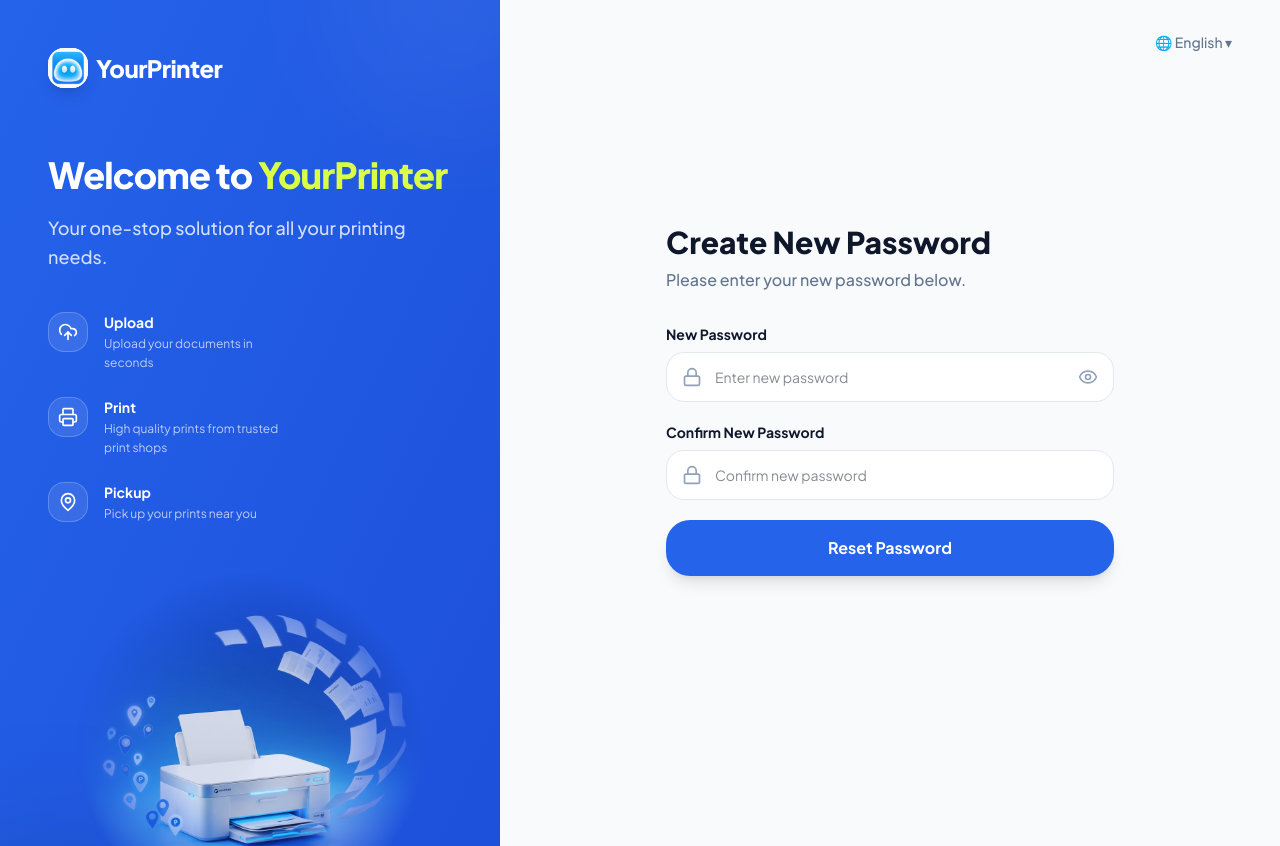
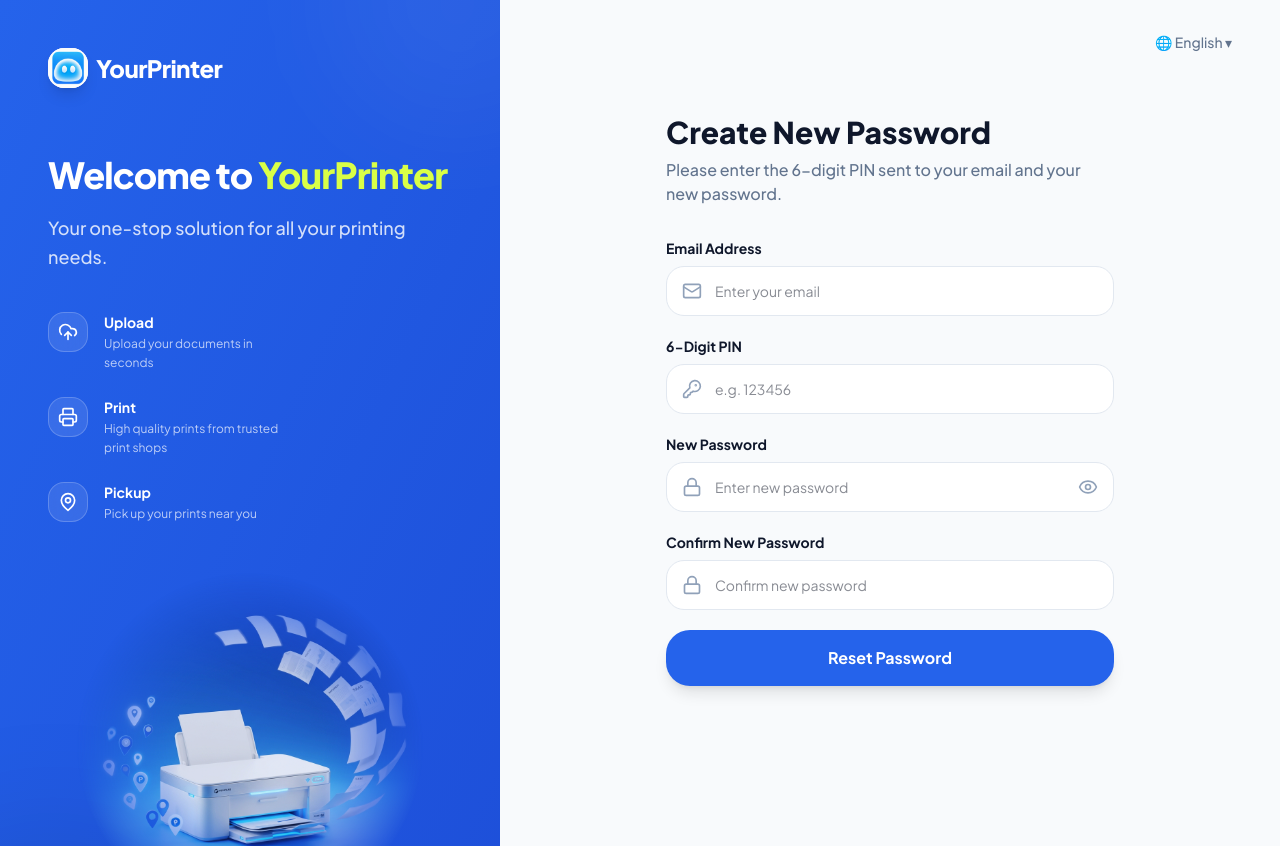
Before and after one commit to dream-era/YourPrinter, a Next.js app: page /auth/reset-password in a window 1280 px wide. Shown: the top 846 px of the page. Built offline with nearby package versions, Linux system fonts and the light colour scheme; no server answers.

Commit message:
feat: implement OTP PIN based password reset flow

```diff
--- a/src/app/auth/reset-password/page.tsx
+++ b/src/app/auth/reset-password/page.tsx
@@ -1,5 +1,9 @@
 import { ResetPasswordForm } from "@/components/auth/ResetPasswordForm";
+import { createClient } from "@/lib/supabase/server";
 
-export default function ResetPasswordPage() {
-  return <ResetPasswordForm />;
+export default async function ResetPasswordPage() {
+  const supabase = await createClient();
+  const { data: { session } } = await supabase.auth.getSession();
+
+  return <ResetPasswordForm requiresPin={!session} />;
 }
--- a/src/components/auth/ForgotPasswordForm.tsx
+++ b/src/components/auth/ForgotPasswordForm.tsx
@@ -49,8 +49,11 @@
             </motion.div>
           )}
           {success && (
-            <motion.div initial={{ opacity: 0, y: -10 }} animate={{ opacity: 1, y: 0 }} exit={{ opacity: 0, y: -10 }} className="mb-6 p-4 bg-emerald-50 text-emerald-600 rounded-xl text-sm font-medium border border-emerald-100">
-              Check your email for a password reset link!
+            <motion.div initial={{ opacity: 0, y: -10 }} animate={{ opacity: 1, y: 0 }} exit={{ opacity: 0, y: -10 }} className="mb-6 p-4 bg-emerald-50 text-emerald-700 rounded-xl text-sm font-medium border border-emerald-100 flex flex-col gap-3">
+              <p>We've sent a 6-digit PIN to your email.</p>
+              <Link href="/auth/reset-password" className="inline-flex items-center justify-center py-2 px-4 bg-emerald-600 text-white rounded-lg font-bold hover:bg-emerald-700 transition-colors">
+                Enter PIN to Reset Password
+              </Link>
             </motion.div>
           )}
         </AnimatePresence>
--- a/src/components/auth/ResetPasswordForm.tsx
+++ b/src/components/auth/ResetPasswordForm.tsx
@@ -3,11 +3,11 @@
 import React, { useState } from "react";
 import { AuthContainer } from "./AuthContainer";
 import { motion, AnimatePresence } from "framer-motion";
-import { Eye, EyeOff } from "lucide-react";
-import { resetPasswordAction } from "@/features/auth/actions";
+import { Eye, EyeOff, Mail, KeyRound } from "lucide-react";
+import { resetPasswordAction, resetPasswordWithPinAction } from "@/features/auth/actions";
 import { useRouter } from "next/navigation";
 
-export function ResetPasswordForm() {
+export function ResetPasswordForm({ requiresPin }: { requiresPin?: boolean }) {
   const [loading, setLoading] = useState(false);
   const [error, setError] = useState<string | null>(null);
   const [showPassword, setShowPassword] = useState(false);
@@ -22,7 +22,14 @@
     const password = formData.get("password") as string;
     const confirmPassword = formData.get("confirmPassword") as string;
 
-    const res = await resetPasswordAction({ password, confirmPassword });
+    let res;
+    if (requiresPin) {
+      const email = formData.get("email") as string;
+      const pin = formData.get("pin") as string;
+      res = await resetPasswordWithPinAction({ email, pin, password, confirmPassword });
+    } else {
+      res = await resetPasswordAction({ password, confirmPassword });
+    }
 
     if (res?.error) {
       setError(res.error);
@@ -36,7 +43,11 @@
     <AuthContainer type="student">
       <div className="w-full max-w-md mx-auto py-8">
         <h2 className="text-3xl font-black text-slate-900 mb-2">Create New Password</h2>
-        <p className="text-slate-500 mb-8 font-medium">Please enter your new password below.</p>
+        <p className="text-slate-500 mb-8 font-medium">
+          {requiresPin
+            ? "Please enter the 6-digit PIN sent to your email and your new password."
+            : "Please enter your new password below."}
+        </p>
 
         <AnimatePresence mode="wait">
           {error && (
@@ -47,6 +58,26 @@
         </AnimatePresence>
 
         <form onSubmit={handleSubmit} className="space-y-5">
+          {requiresPin && (
+            <>
+              <div>
+                <label className="block text-sm font-bold text-slate-900 mb-2">Email Address</label>
+                <div className="relative">
+                  <Mail className="absolute left-4 top-1/2 -translate-y-1/2 w-5 h-5 text-slate-400" />
+                  <input required type="email" name="email" placeholder="Enter your email" className="w-full pl-12 pr-4 py-3.5 bg-white border border-slate-200 rounded-[18px] text-sm focus:outline-none focus:ring-2 focus:ring-[#2563EB] focus:border-transparent transition-shadow" />
+                </div>
+              </div>
+
+              <div>
+                <label className="block text-sm font-bold text-slate-900 mb-2">6-Digit PIN</label>
+                <div className="relative">
+                  <KeyRound className="absolute left-4 top-1/2 -translate-y-1/2 w-5 h-5 text-slate-400" />
+                  <input required type="text" name="pin" placeholder="e.g. 123456" className="w-full pl-12 pr-4 py-3.5 bg-white border border-slate-200 rounded-[18px] text-sm focus:outline-none focus:ring-2 focus:ring-[#2563EB] focus:border-transparent transition-shadow" />
+                </div>
+              </div>
+            </>
+          )}
+
           <div>
             <label className="block text-sm font-bold text-slate-900 mb-2">New Password</label>
             <div className="relative">
--- a/src/features/auth/actions.ts
+++ b/src/features/auth/actions.ts
@@ -233,3 +233,37 @@
 
   return { success: true };
 }
+
+export async function resetPasswordWithPinAction(data: ResetPasswordInput & { email: string; pin: string }) {
+  const validation = resetPasswordSchema.safeParse(data);
+  if (!validation.success) {
+    return { error: validation.error.errors[0].message };
+  }
+  if (!data.email || !data.pin) {
+    return { error: "Email and PIN are required" };
+  }
+
+  const supabase = await createClient();
+
+  // 1. Verify the OTP
+  const { error: verifyError } = await supabase.auth.verifyOtp({
+    email: data.email,
+    token: data.pin,
+    type: "recovery",
+  });
+
+  if (verifyError) {
+    return { error: "Invalid or expired PIN. Please request a new one." };
+  }
+
+  // 2. Update the password (now that we have a session)
+  const { error: updateError } = await supabase.auth.updateUser({
+    password: data.password,
+  });
+
+  if (updateError) {
+    return { error: updateError.message };
+  }
+
+  return { success: true };
+}
```
